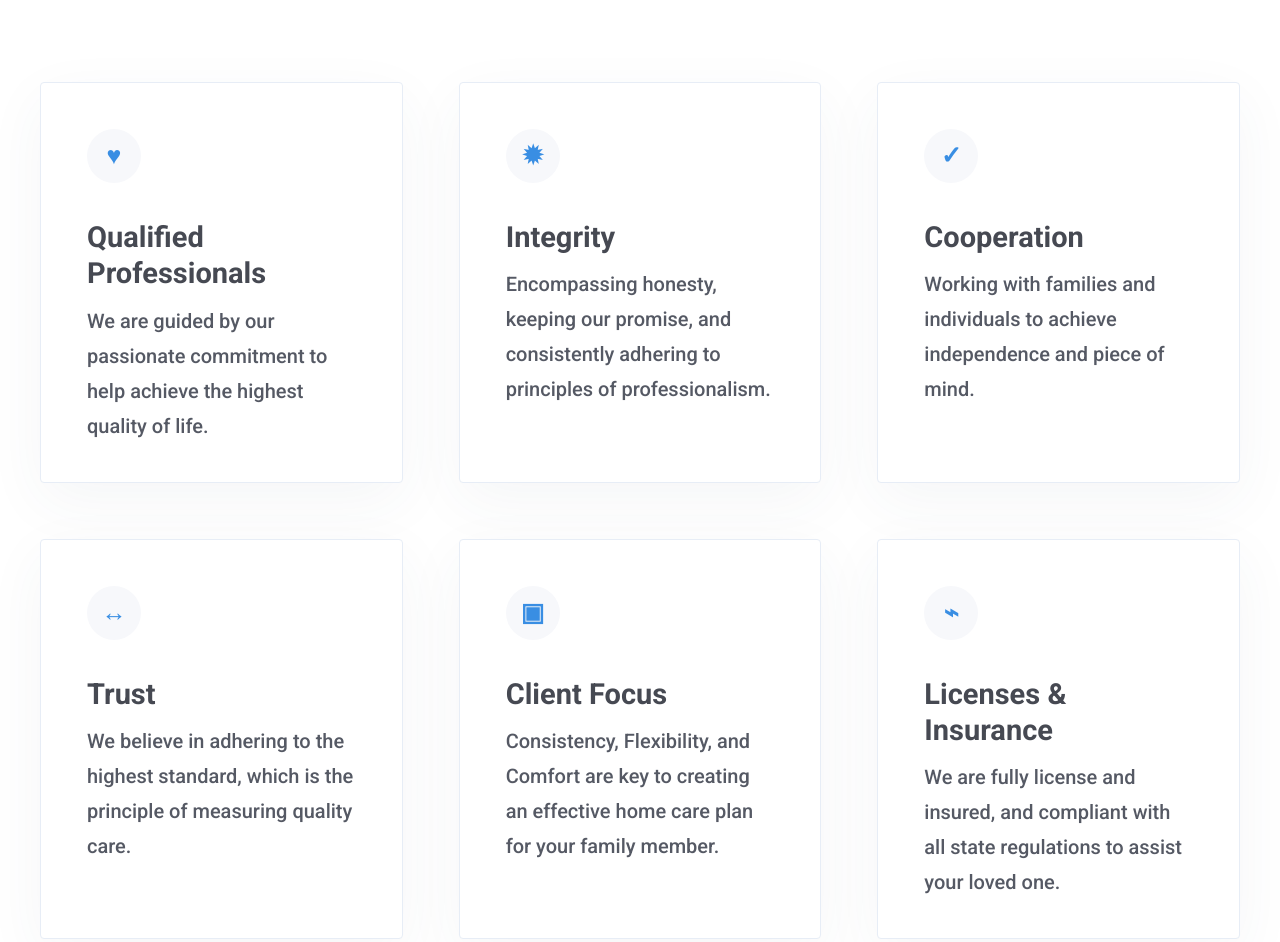
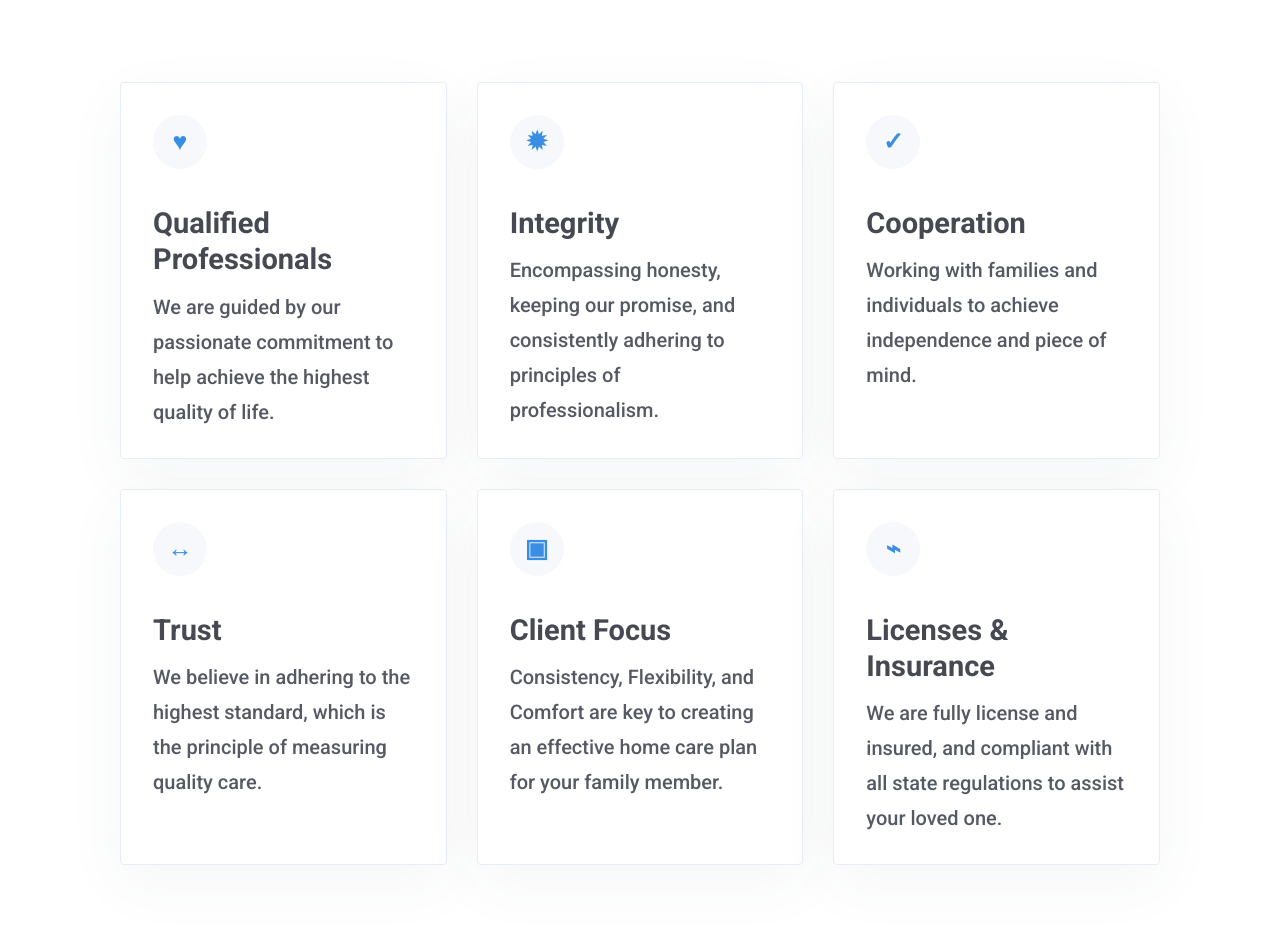
Before and after one commit to kamillamamatova/Wellness-Care, a plain HTML site: page index.html in a window 1280 px wide. Shown: the part 2585-3527 px from the top of the page. Drawn offline with nearby package versions, Linux system fonts and the light colour scheme.

Commit message:
Made the why choose us boxes smaller and adding padding on the left and right and made them closer together

```diff
--- a/styles.css
+++ b/styles.css
@@ -294,13 +294,14 @@ footer h2 {
 .reason-grid {
   display: grid;
   grid-template-columns: repeat(3, 1fr);
-  gap: 56px 56px;
+  gap: 30px 30px;
   text-align: left;
+  padding: 0 80px;
 }
 
 .reason-card {
-  min-height: 330px;
-  padding: 46px 46px 38px;
+  min-height: 260px;
+  padding: 32px 32px 28px;
   border: 1px solid #e7edf6;
   border-radius: 4px;
   background: #fff;
```
